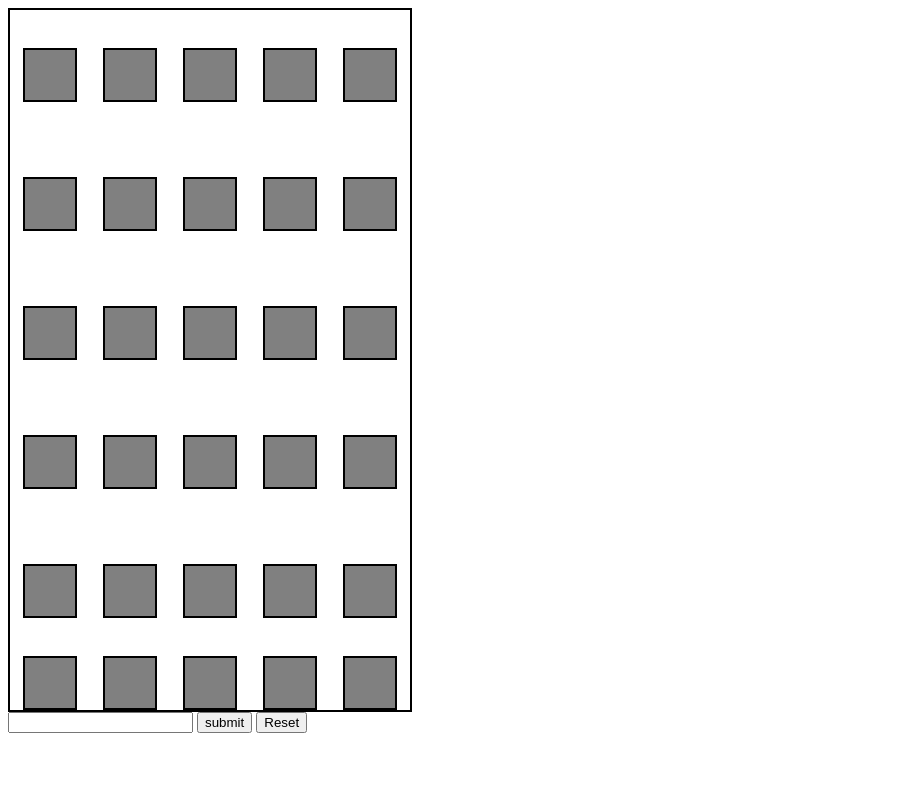
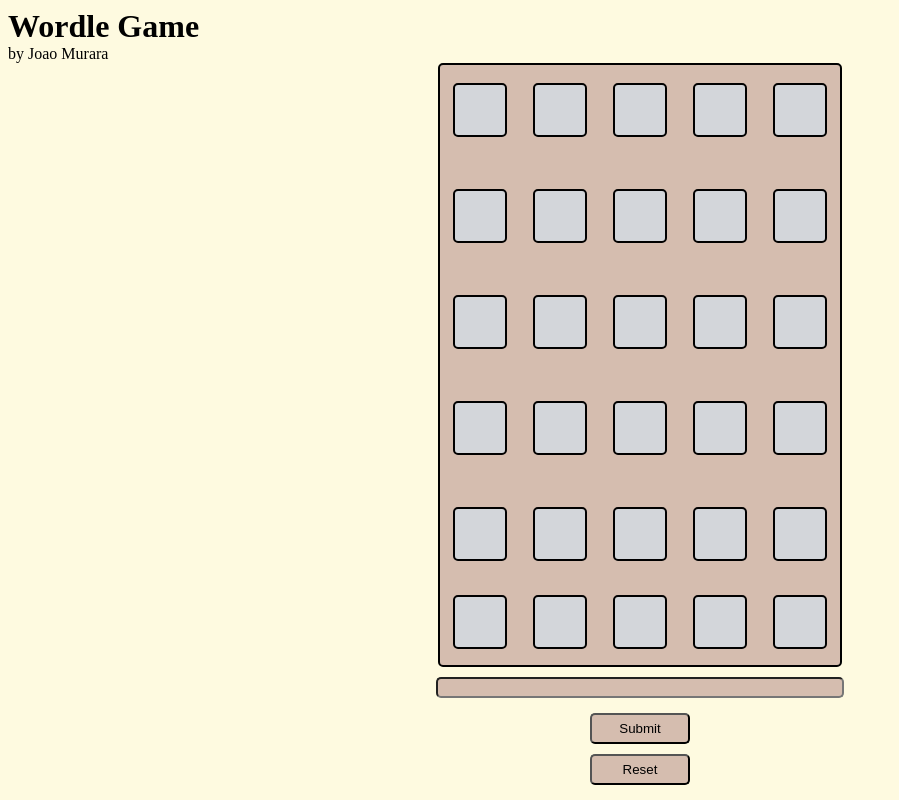
Before and after one commit to JPMurara/wordle, a website: page index.html in a window 1280 px wide. Shown: the whole page, without its empty margins (0-899 px from the left). Drawn offline with Linux system fonts and the light colour scheme; a web font is replaced by a local one.

Commit message:
styles
applying styles to the project

```diff
--- a/index.html
+++ b/index.html
@@ -6,8 +6,15 @@
     <meta name="viewport" content="width=device-width, initial-scale=1.0">
     <title>Wordle Game by Joao</title>
     <link rel="stylesheet" href="style.css">
+    <link rel="preconnect" href="https://fonts.googleapis.com">
+<link rel="preconnect" href="https://fonts.gstatic.com" crossorigin>
+<link href="https://fonts.googleapis.com/css2?family=Playfair:wght@400;700&display=swap" rel="stylesheet">
 </head>
 <body>
+<header>
+    <h1>Wordle Game</h1>
+    <p>by Joao Murara</p>
+</header>
     <div id="board-container">
         <div id="board">
             <div class="word">
@@ -55,9 +62,11 @@
         </div>
     </div>
 
+<div id="container-input">
     <input type="text" id="input" maxlength="5">
-    <button id="btn-submit">submit</button>
+    <button id="btn-submit">Submit</button>
     <button id="btn-reset">Reset</button>
+</div>
 
     <script src="wordList.js"></script>
     <script src="script.js"></script>
--- a/style.css
+++ b/style.css
@@ -1,34 +1,77 @@
+body {
+    background-color: #fefae0;
+    font-family: 'Playfair', serif;
+}
+
+header h1,p {
+    margin: 0;
+}
 #board-container {
-
+    display: flex;
+    justify-content: center;
 }
 
 #board {
     display: grid;
-    height: 700px;
+    height: 600px;
     width: 400px;
     border: 2px solid black;
     grid-template-rows: 1fr 1fr 1fr 1fr 1fr;
+    align-items: center;
+    border-radius: 5px;
+    background-color: #d5bdaf;
+
 }
 
 .word {
     display: flex;
     justify-content: space-around;
-    align-items: center;
-
-
+    height: 70px;
 }
 
 .letter {
     width: 50px;
     height: 50px;
     border: 2px solid black;
-    background-color: grey;
+    background-color: #d3d6da;
+    border-radius: 5px;
+    color: #283618;
+    font-size: 40px;
+    text-align: center;
+    font-weight: bold;
 }
 
+#container-input {
+display: grid;
+grid-template-columns: 1fr;
+grid-template-rows: 1fr 1fr 1fr;
+
+}
+
+#input {
+    grid-column: 1 / -1;
+    width: 400px;
+    justify-self: center;
+    margin: 10px;
+    border-radius: 5px;
+    background-color: #d5bdaf;
+}
+
+#btn-submit, #btn-reset {
+width: 100px;
+justify-self: center;
+margin: 5px;
+background-color: #d5bdaf;
+border-radius: 5px;
+}
+
+
+
+
 .yellow {
-    background-color: yellow;
+    background-color: #f7da21;
 }
 
 .green {
-    background-color: green;
+    background-color: #6aaa64;
 }
```
